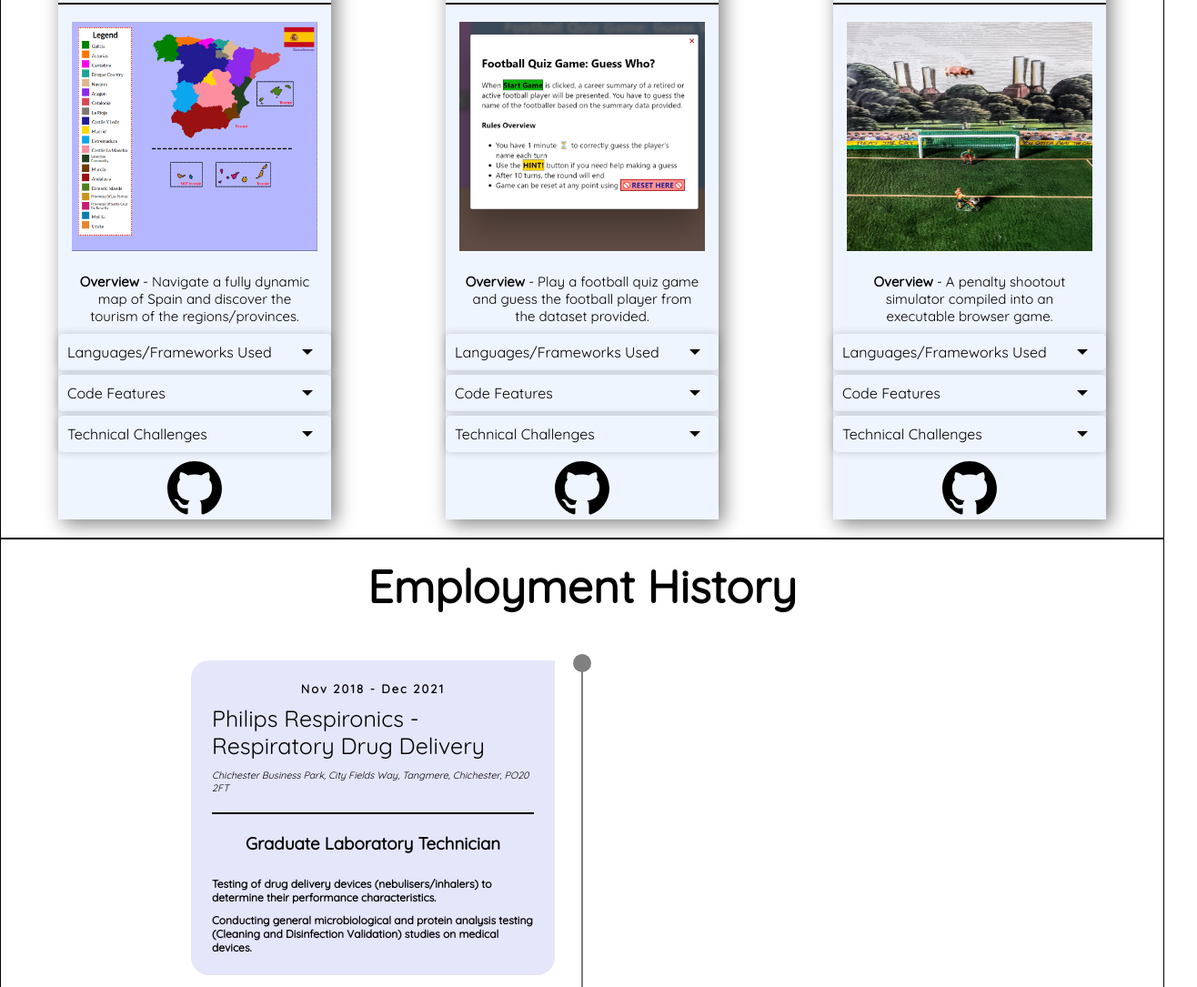
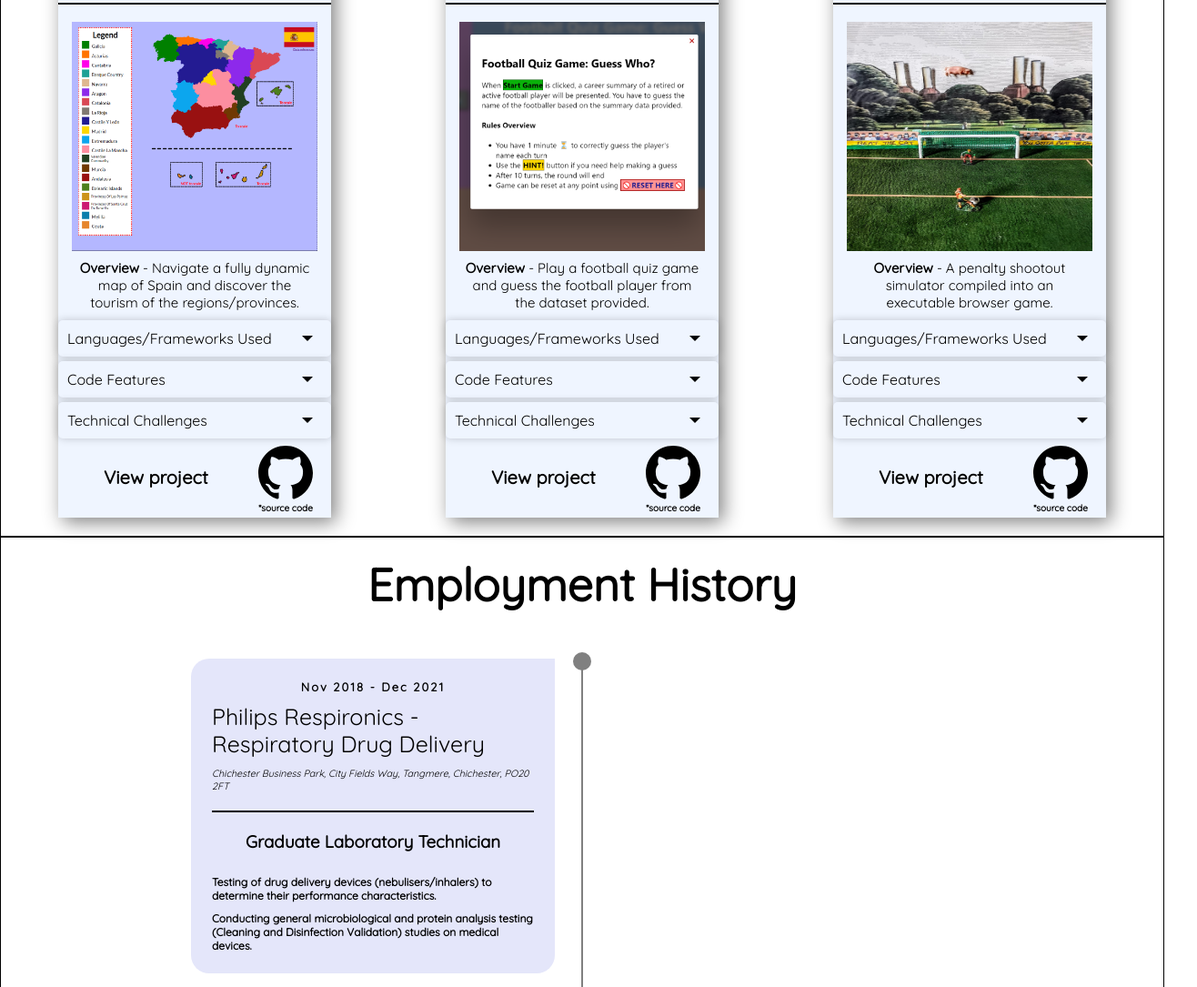
Before and after one commit to Harrisman05/Portfolio, a plain HTML site: page index.html in a window 1280 px wide. Shown: the part 1312-2397 px from the top of the page at 91% size, 1316 px wide, since content can reach past the window. Drawn offline with Linux system fonts and the light colour scheme; a web font is replaced by a local one.

Commit message:
added project card bottoms, view here and github link

```diff
--- a/index.html
+++ b/index.html
@@ -189,9 +189,11 @@
               </div>
             </div>
           </div>
-          <p class="subtext">
+          <div class="projectCardBottom">
+            <p class="viewProjectText">View project</p>
+            <p class="sourceCode">*source code</p>
             <a
-              class="project-link"
+              class="project-link svgIconAndLink"
               href="https://github.com/Harrisman05/footballCareerHistoryWikiWebScrap"
             >
               <svg
@@ -201,9 +203,9 @@
               >
                 <path
                   d="M12 0c-6.626 0-12 5.373-12 12 0 5.302 3.438 9.8 8.207 11.387.599.111.793-.261.793-.577v-2.234c-3.338.726-4.033-1.416-4.033-1.416-.546-1.387-1.333-1.756-1.333-1.756-1.089-.745.083-.729.083-.729 1.205.084 1.839 1.237 1.839 1.237 1.07 1.834 2.807 1.304 3.492.997.107-.775.418-1.305.762-1.604-2.665-.305-5.467-1.334-5.467-5.931 0-1.311.469-2.381 1.236-3.221-.124-.303-.535-1.524.117-3.176 0 0 1.008-.322 3.301 1.23.957-.266 1.983-.399 3.003-.404 1.02.005 2.047.138 3.006.404 2.291-1.552 3.297-1.23 3.297-1.23.653 1.653.242 2.874.118 3.176.77.84 1.235 1.911 1.235 3.221 0 4.609-2.807 5.624-5.479 5.921.43.372.823 1.102.823 2.222v3.293c0 .319.192.694.801.576 4.765-1.589 8.199-6.086 8.199-11.386 0-6.627-5.373-12-12-12z"
-                /></svg
-            ></a>
-          </p>
+                /></svg>
+            </a>
+          </div>
         </div>
         <div class="projectCard">
           <h3>Guess Who? Quiz App</h3>
@@ -298,9 +300,11 @@
               </div>
             </div>
           </div>
-          <p class="subtext">
+          <div class="projectCardBottom">
+            <p class="viewProjectText">View project</p>
+            <p class="sourceCode">*source code</p>
             <a
-              class="project-link"
+              class="project-link svgIconAndLink"
               href="https://github.com/Harrisman05/footballCareerHistoryWikiWebScrap"
             >
               <svg
@@ -310,9 +314,9 @@
               >
                 <path
                   d="M12 0c-6.626 0-12 5.373-12 12 0 5.302 3.438 9.8 8.207 11.387.599.111.793-.261.793-.577v-2.234c-3.338.726-4.033-1.416-4.033-1.416-.546-1.387-1.333-1.756-1.333-1.756-1.089-.745.083-.729.083-.729 1.205.084 1.839 1.237 1.839 1.237 1.07 1.834 2.807 1.304 3.492.997.107-.775.418-1.305.762-1.604-2.665-.305-5.467-1.334-5.467-5.931 0-1.311.469-2.381 1.236-3.221-.124-.303-.535-1.524.117-3.176 0 0 1.008-.322 3.301 1.23.957-.266 1.983-.399 3.003-.404 1.02.005 2.047.138 3.006.404 2.291-1.552 3.297-1.23 3.297-1.23.653 1.653.242 2.874.118 3.176.77.84 1.235 1.911 1.235 3.221 0 4.609-2.807 5.624-5.479 5.921.43.372.823 1.102.823 2.222v3.293c0 .319.192.694.801.576 4.765-1.589 8.199-6.086 8.199-11.386 0-6.627-5.373-12-12-12z"
-                /></svg
-            ></a>
-          </p>
+                /></svg>
+            </a>
+          </div>
         </div>
         <div class="projectCard">
           <h3>Shootout - Browser Game</h3>
@@ -385,9 +389,11 @@
               </div>
             </div>
           </div>
-          <p class="subtext">
+          <div class="projectCardBottom">
+            <p class="viewProjectText">View project</p>
+            <p class="sourceCode">*source code</p>
             <a
-              class="project-link"
+              class="project-link svgIconAndLink"
               href="https://github.com/Harrisman05/footballCareerHistoryWikiWebScrap"
             >
               <svg
@@ -397,9 +403,9 @@
               >
                 <path
                   d="M12 0c-6.626 0-12 5.373-12 12 0 5.302 3.438 9.8 8.207 11.387.599.111.793-.261.793-.577v-2.234c-3.338.726-4.033-1.416-4.033-1.416-.546-1.387-1.333-1.756-1.333-1.756-1.089-.745.083-.729.083-.729 1.205.084 1.839 1.237 1.839 1.237 1.07 1.834 2.807 1.304 3.492.997.107-.775.418-1.305.762-1.604-2.665-.305-5.467-1.334-5.467-5.931 0-1.311.469-2.381 1.236-3.221-.124-.303-.535-1.524.117-3.176 0 0 1.008-.322 3.301 1.23.957-.266 1.983-.399 3.003-.404 1.02.005 2.047.138 3.006.404 2.291-1.552 3.297-1.23 3.297-1.23.653 1.653.242 2.874.118 3.176.77.84 1.235 1.911 1.235 3.221 0 4.609-2.807 5.624-5.479 5.921.43.372.823 1.102.823 2.222v3.293c0 .319.192.694.801.576 4.765-1.589 8.199-6.086 8.199-11.386 0-6.627-5.373-12-12-12z"
-                /></svg
-            ></a>
-          </p>
+                /></svg>
+            </a>
+          </div>
         </div>
     </section>
     <section class="timelineContainer">
--- a/styles/styles.css
+++ b/styles/styles.css
@@ -232,6 +232,11 @@ hr {
   justify-content: space-around;
 }
 
+.project-link {
+  text-decoration: none;
+  color: #12152e;
+}
+
 .projectCard > p {
   padding-bottom: 10px;
   font-weight: 500;
@@ -239,6 +244,30 @@ hr {
 
 .projectCard > p > span {
   font-weight: 900;
+}
+
+.projectCardBottom {
+  position: relative;
+}
+
+.projectCardBottom .viewProjectText {
+  position: absolute;
+  left: 50px;
+  top: 20px;
+  font-size: 20px;
+}
+
+.svgIconAndLink {
+  position: relative;
+  left: 100px;
+  bottom: 15px;
+}
+
+.sourceCode {
+  position: relative;
+  left: 100px;
+  top: 60px;
+  font-size: 10px;
 }
 
 #slider {
@@ -310,11 +339,6 @@ hr {
   margin: 8px 0;
 }
 
-.project-link {
-  text-decoration: none;
-  color: #12152e;
-}
-
 .project-link:hover {
   color: #7c0d0d;
 }
@@ -330,7 +354,8 @@ hr {
 
 .projectOverview {
   padding: 0 20px 0 20px;
-  margin-bottom: 10px;
+  position: relative;
+  top: -5px;
 }
 
 .accordion {
@@ -341,6 +366,8 @@ hr {
   background-color: #eff5ff;
   text-align: left;
   margin-top: 5px;
+  position: relative;
+  top: -10px;
 }
 
 .accordion_label {
```
